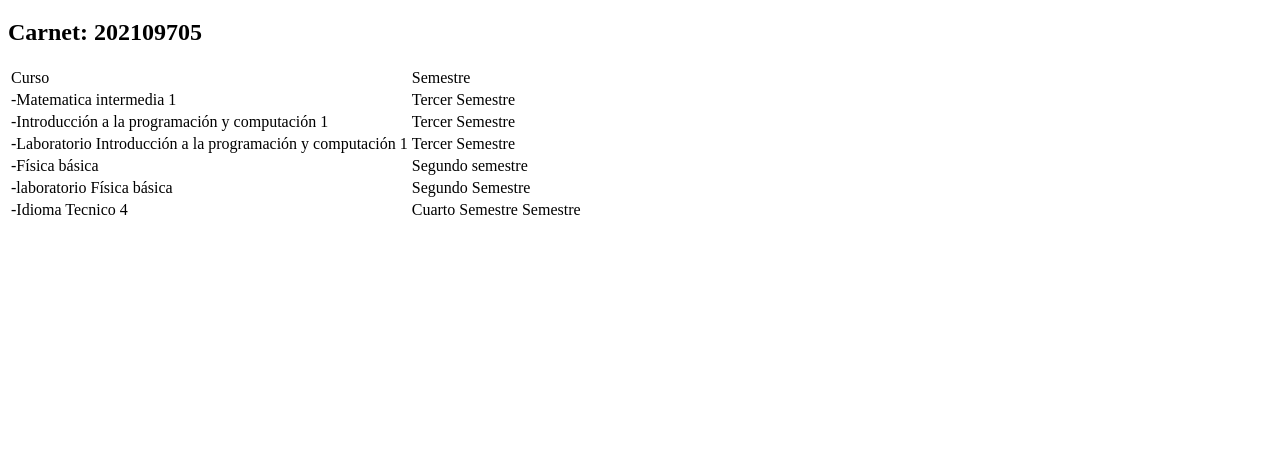
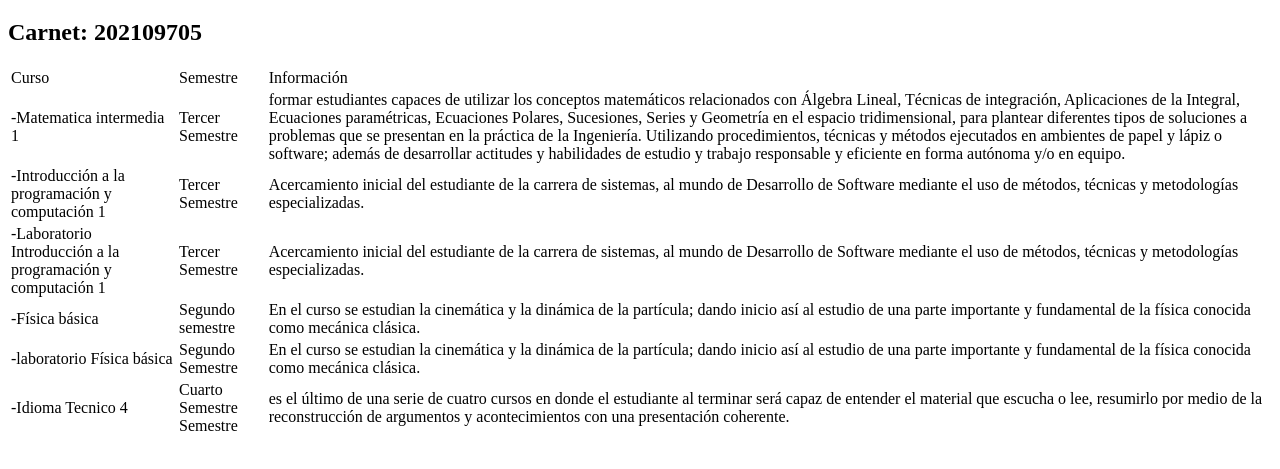
Before and after one commit to Samashoas/IPC1-Tarea1-202109705, a website: page public_html/index.html in a window 1280 px wide. Shown: the part 61-530 px from the top of the page. Drawn offline with Linux system fonts and the light colour scheme.

Commit message:
Segunda carga

```diff
--- a/public_html/index.html
+++ b/public_html/index.html
@@ -16,30 +16,50 @@ Click nbfs://nbhost/SystemFileSystem/Templates/Other/html.html to edit this temp
             <tr>
                 <td>Curso</td>
                 <td>Semestre</td>
+                <td>Información</td>
             </tr>
             <tr>
                 <td>-Matematica intermedia 1 </td>
                 <td>Tercer Semestre</td>
+                <td>formar estudiantes capaces de utilizar los conceptos matemáticos relacionados con Álgebra Lineal,
+                    Técnicas de integración, Aplicaciones de la Integral, Ecuaciones paramétricas, Ecuaciones Polares,
+                    Sucesiones, Series y Geometría en el espacio tridimensional,
+                    para plantear diferentes tipos de soluciones a problemas que se presentan en la práctica de la
+                    Ingeniería. Utilizando procedimientos, técnicas y métodos ejecutados en ambientes de papel y lápiz o
+                    software; además de desarrollar actitudes y habilidades de estudio y trabajo responsable y eficiente
+                    en forma autónoma y/o en equipo.</td>
             </tr>
             <tr>
                 <td>-Introducción a la programación y computación 1 </td>
                 <td>Tercer Semestre</td>
+                <td> Acercamiento inicial del estudiante de la carrera de sistemas, al mundo de
+                     Desarrollo de Software mediante el uso de métodos, técnicas y metodologías especializadas.</td>
             </tr>
             <tr>
                 <td>-Laboratorio Introducción a la programación y computación 1 </td>
                 <td>Tercer Semestre</td>
+                <td> Acercamiento inicial del estudiante de la carrera de sistemas, al mundo de
+                     Desarrollo de Software mediante el uso de métodos, técnicas y metodologías especializadas.</td>
             </tr>
             <tr>
                 <td>-Física básica </td>
                 <td>Segundo semestre</td>
+                <td>En el curso se estudian la cinemática y la dinámica de la partícula; dando inicio así al estudio de una
+                    parte importante y fundamental de la física conocida como mecánica clásica.</td>
             </tr>
             <tr>
                 <td>-laboratorio Física básica </td>
                 <td>Segundo Semestre</td>
+                <td>En el curso se estudian la cinemática y la dinámica de la partícula; dando inicio así al estudio de una
+                    parte importante y fundamental de la física conocida como mecánica clásica.</td>
             </tr>
             <tr>
                 <td>-Idioma Tecnico 4 </td>
                 <td>Cuarto Semestre Semestre</td>
+                <td>es el último de una serie de cuatro cursos en donde el estudiante
+                    al terminar será capaz de entender el material que escucha o lee, resumirlo
+                    por medio de la reconstrucción de argumentos y acontecimientos con una
+                    presentación coherente.</td>
             </tr>
         </table>
     </body>
```
